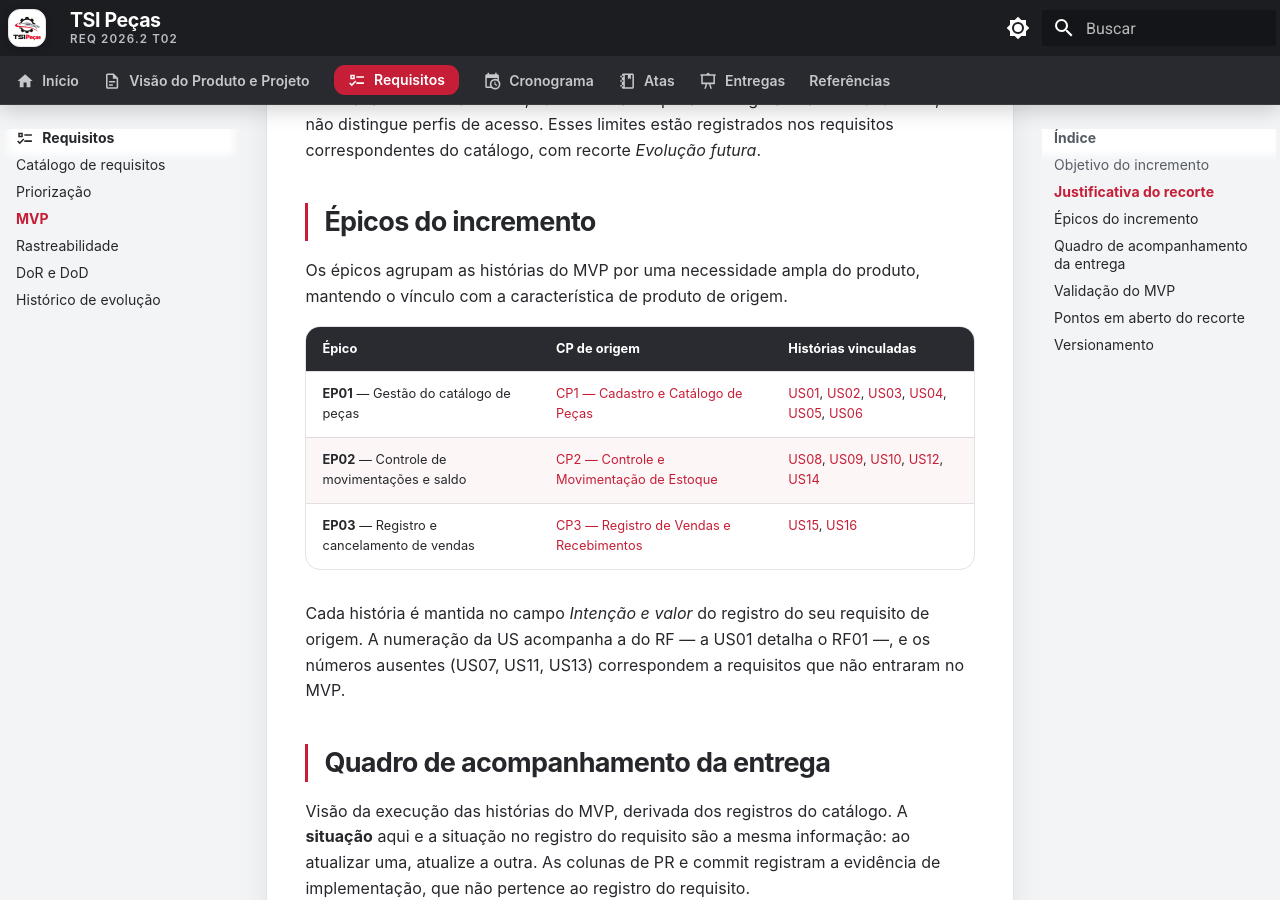
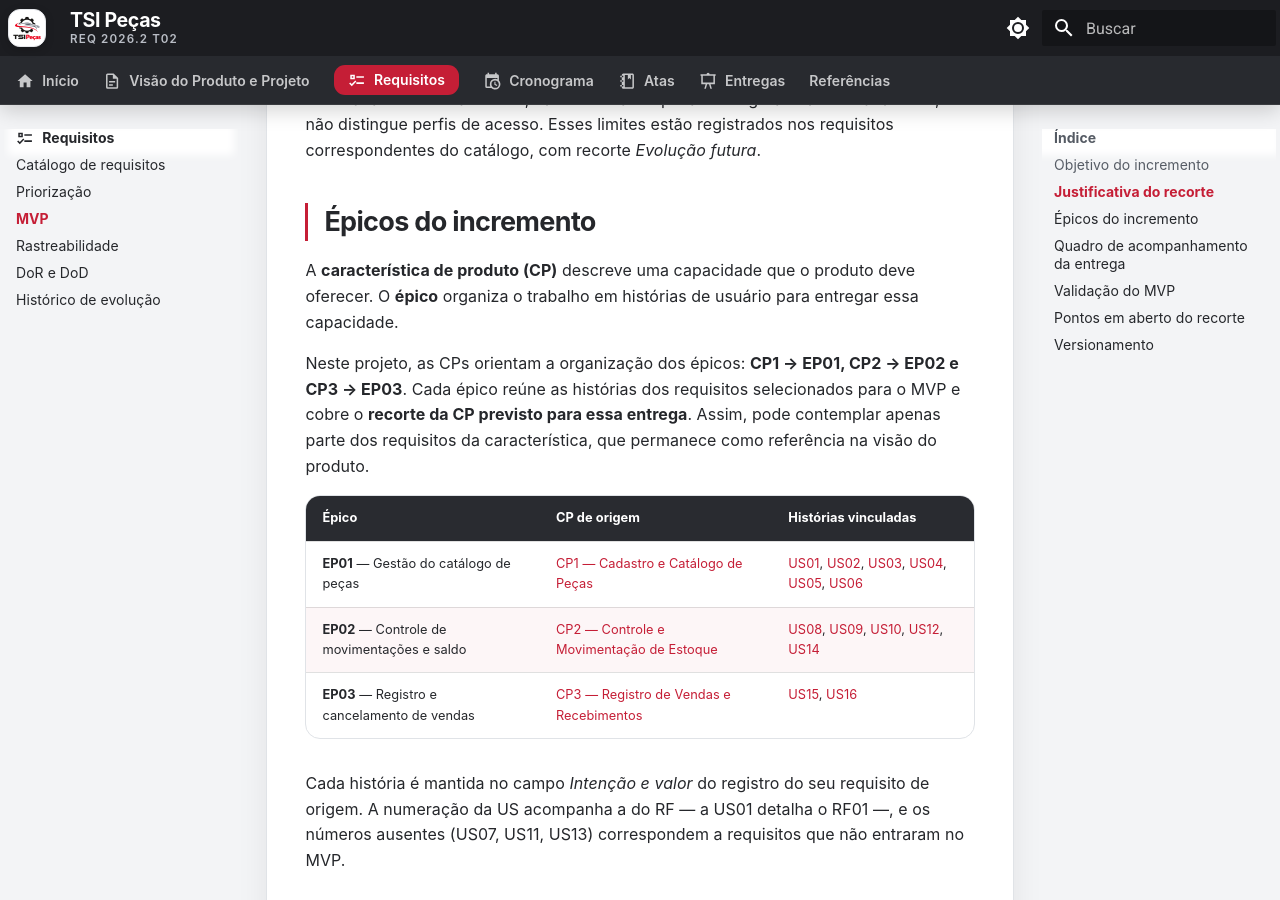
Before and after one commit to mdsreq-fga-unb/REQ-202562-T02-TSI-AutoPecas, an MkDocs documentation site: the page built from docs/visao-produto/mvp.md, in a window 1280 px wide and 900 px high, scrolled down 1504 px. Built offline with MkDocs 1.6.1 and Material for MkDocs 9.7.7, drawn with Linux system fonts in a browser that asks for light colours; comment, search, counter and statistics services are not loaded; some of the changed text lies outside the part shown.

Commit message:
docs: esclarece relação entre características de produto e épicos
Distingue a capacidade descrita pela CP do trabalho agrupado no épico e explicita as relações CP1/EP01, CP2/EP02 e CP3/EP03.

Esclarece que cada épico contempla o recorte da característica selecionado para o MVP e registra a versão 2.2 do documento.

```diff
--- a/docs/visao-produto/mvp.md
+++ b/docs/visao-produto/mvp.md
@@ -42,8 +42,13 @@ recorte *Evolução futura*.
 
 ## <span id="103-epicos-do-incremento"></span>Épicos do incremento {#epicos-do-incremento}
 
-Os épicos agrupam as histórias do MVP por uma necessidade ampla do produto, mantendo o vínculo com
-a característica de produto de origem.
+A **característica de produto (CP)** descreve uma capacidade que o produto deve oferecer. O
+**épico** organiza o trabalho em histórias de usuário para entregar essa capacidade.
+
+Neste projeto, as CPs orientam a organização dos épicos: **CP1 → EP01, CP2 → EP02 e CP3 → EP03**.
+Cada épico reúne as histórias dos requisitos selecionados para o MVP e cobre o **recorte da CP
+previsto para essa entrega**. Assim, pode contemplar apenas parte dos requisitos da característica,
+que permanece como referência na visão do produto.
 
 | Épico | CP de origem | Histórias vinculadas |
 | --- | --- | --- |
@@ -121,3 +126,4 @@ Pendências identificadas na revisão do escopo que ainda não foram decididas c
 | 1.0 | 12/10/2026 | Épicos, histórias de usuário e quadro MVP, originalmente publicados nas seções 10.4, 10.5 e 10.7 do Backlog de produto | [Thiago Gomes](https://github.com/thgomxs) |
 | 2.0 | 03/11/2026 | Página dedicada ao **objetivo, à justificativa do recorte e à validação** do MVP. As narrativas das histórias foram incorporadas aos registros do [Catálogo de requisitos](requisitos-de-software.md); o quadro passou a acompanhar a execução. Registrada a dependência em aberto entre RF14 e RF13 | Equipe |
 | 2.1 | 04/11/2026 | Remoção da numeração estrutural e ajuste da hierarquia dos títulos, com links estáveis e preservação das âncoras anteriores. | [Thiago Gomes](https://github.com/thgomxs) |
+| 2.2 | 05/11/2026 | Esclarecimento da relação entre características de produto e épicos, explicitando o recorte de cada CP contemplado no MVP. | [Thiago Gomes](https://github.com/thgomxs) |
```
